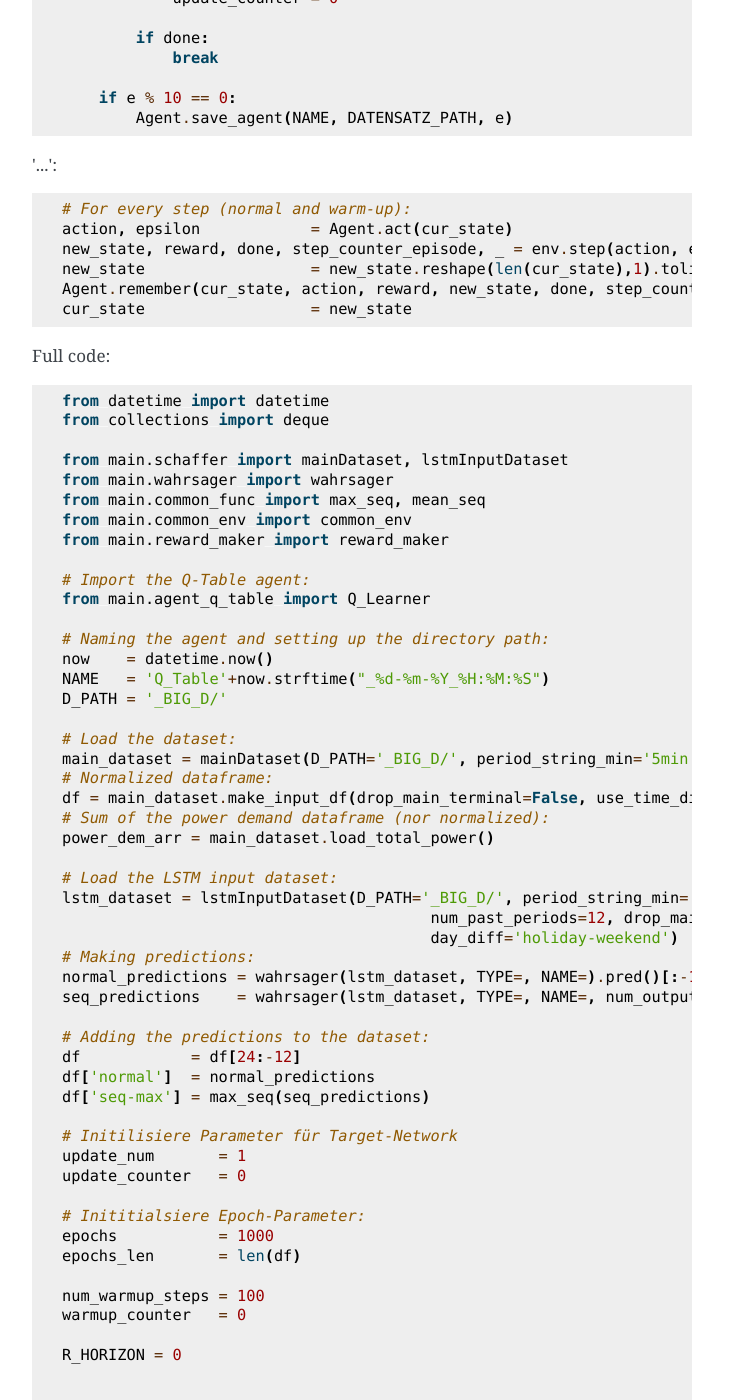
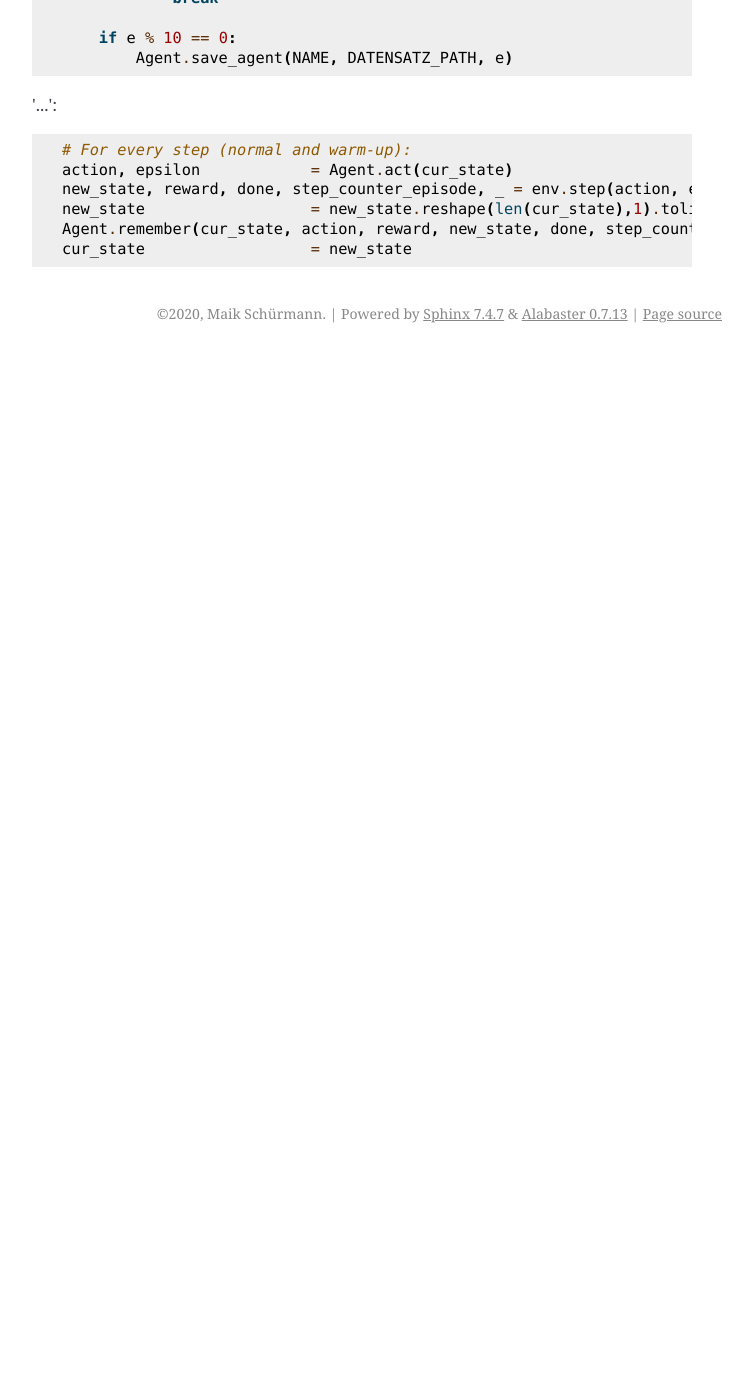
Before and after one commit to maik97/peak-shaver, a Sphinx documentation site: the page built from docs/intro/how_to.rst, in a window 1280 px wide and 1400 px high, scrolled down 3134 px. Shown: the whole window, without its empty margins (388-1140 px from the left). Built offline with Sphinx 7.4.7, drawn with Linux system fonts in a browser that asks for light colours; after the commit the page ends 3487 px from its top, so only the background shows below that; some of the changed text lies outside the part shown.

Commit message:
docs update

```diff
--- a/docs/intro/how_to.rst
+++ b/docs/intro/how_to.rst
@@ -33,7 +33,7 @@
     D_PATH = '_BIG_D/'
 
     # Load the dataset:
-    main_dataset = mainDataset(D_PATH='_BIG_D/', period_string_min='5min', full_dataset=True)
+    main_dataset = mainDataset(D_PATH='_BIG_D/', period_min=5m, full_dataset=True)
     # Normalized dataframe:
     df = main_dataset.make_input_df(drop_main_terminal=False, use_time_diff=True, day_diff='holiday-weekend')
     # Sum of the power demand dataframe (nor normalized):
@@ -47,9 +47,8 @@
 .. code-block:: python
 
     # Load the LSTM input dataset:
-    lstm_dataset = lstmInputDataset(D_PATH='_BIG_D/', period_string_min='5min', full_dataset=True,
-                                            num_past_periods=12, drop_main_terminal=False, use_time_diff=True,
-                                            day_diff='holiday-weekend')
+    lstm_dataset = lstmInputDataset(main_dataset, df, num_past_periods=12)
+
     # Making predictions:
     normal_predictions = wahrsager(lstm_dataset, TYPE=, NAME=).pred()[:-12]
     seq_predictions    = wahrsager(lstm_dataset, TYPE=, NAME=, num_outputs=12).pred()
@@ -66,75 +65,73 @@
 
 .. code-block:: python
 
-    # Initilisiere Parameter für Target-Network
-    update_num       = 1
-    update_counter   = 0
-
-    # Inititialsiere Epoch-Parameter:
-    epochs           = 1000
-    epochs_len       = len(df)
-
+    # Number of warm-up steps:
     num_warmup_steps = 100
-    warmup_counter   = 0
-
-    R_HORIZON = 0
+    # Train every x number of steps:
+    update_num       = 50
+    # Number of epochs and steps:
+    epochs           = 1
 
 Setting up the ``reward_maker``:
 
 .. code-block:: python
 
     r_maker = reward_maker(
-        COST_TYPE               = 'exact_costs',     # 'yearly_costs', 'max_peak_focus'
-        R_TYPE                  = 'savings_focus',   #'costs_focus', 'savings_focus'
-        M_STRATEGY              = 'single_step',              # None, 'sum_to_terminal', 'average_to_neighbour', 'recurrent_to_Terminal'
-        R_HORIZON               = None,         # 'episode', 'single_step', integer for multi-step
-        cost_per_kwh            = 0.2255,  # in €
-        LION_Anschaffungs_Preis = 34100,   # in €
+        LOGGER                  = logger,
+        # Settings:
+        COST_TYPE               = 'exact_costs',
+        R_TYPE                  = 'savings_focus',
+        R_HORIZON               = 'single_step',
+        # Parameter to calculate costs:
+        cost_per_kwh            = 0.2255,
+        LION_Anschaffungs_Preis = 34100,
         LION_max_Ladezyklen     = 1000,
-        SMS_Anschaffungs_Preis  = 115000/3,# in €
-        SMS_max_Nutzungsjahre   = 20,      # in Jahre
-        Leistungspreis          = 102,     # in €
-        focus_peak_multiplier   = 4        # multiplier for max_peak costs
-        )
+        SMS_Anschaffungs_Preis  = 115000/3,
+        SMS_max_Nutzungsjahre   = 20,
+        Leistungspreis          = 102)
 
 Setting up the ``common_env``:
 
 .. code-block:: python
 
+    # Setup common_env
     env = common_env(
-        df                   = df,
-        power_dem_arr        = power_dem_arr,
-        input_list           = ['norm_total_power','max_pred_seq'],
-        DATENSATZ_PATH       = DATENSATZ_PATH,
-        NAME                 = NAME,
-        max_SMS_SoC          = 12,
-        max_LION_SoC         = 54,
-        PERIODEN_DAUER       = 5,
-        ACTION_TYPE          = 'discrete',
-        num_discrete_obs     = 21,
-        num_discrete_actions = 22,
-        #action_space         = spaces.Discrete(22), # A ∈ [0,1]
-        #observation_space    = spaces.Box(low=0, high=21, shape=(4,1), dtype=np.float16),
-        reward_maker         = r_maker)
+        reward_maker   = r_maker,
+        df             = df,
+        power_dem_df   = power_dem_df,
+        # Datset Inputs for the states:
+        input_list     = ['norm_total_power','normal','seq_max'],
+        # Batters stats:
+        max_SMS_SoC    = 12/3,
+        max_LION_SoC   = 54,
+        # Period length in minutes:
+        PERIODEN_DAUER = period_min,
+        # DQN inputs can be conti and must be discrete:
+        ACTION_TYPE    = 'discrete',
+        OBS_TYPE       = 'contin',
+        # Set number of discrete values:
+        discrete_space = 22,
+        # Size of validation data:
+        val_split      = 0.1)
 
 Setting up the ``agent_q_table``:
 
 .. code-block:: python
 
-    Agent = Q_Learner(
+    # Setup Agent:
+    agent = DQN(
         env            = env,
-        #memory         = deque(maxlen=(update_num)),
-        memory         = deque(maxlen=(R_HORIZON+update_num)),
-
+        memory_len     = update_num,
+        # Training parameter:
         gamma          = 0.85,
         epsilon        = 0.8,
         epsilon_min    = 0.1,
         epsilon_decay  = 0.999996,
         lr             = 0.5,
         tau            = 0.125,
-
-        Q_table        = np.zeros((22,22,22,22,22)), # jede Dimension jeweils ∈ [0,0.05,...,1]
-        )
+        activation     = 'relu',
+        loss           = 'mean_squared_error',
+        hidden_size    = 518)
 
 Iterating through epochs:
 
@@ -176,141 +173,3 @@
     new_state                  = new_state.reshape(len(cur_state),1).tolist()
     Agent.remember(cur_state, action, reward, new_state, done, step_counter_episode)
     cur_state                  = new_state
-
-
-
-Full code:
-
-.. code-block:: python
-
-    from datetime import datetime
-    from collections import deque
-
-    from main.schaffer import mainDataset, lstmInputDataset
-    from main.wahrsager import wahrsager
-    from main.common_func import max_seq, mean_seq
-    from main.common_env import common_env
-    from main.reward_maker import reward_maker
-
-    # Import the Q-Table agent:
-    from main.agent_q_table import Q_Learner
-
-    # Naming the agent and setting up the directory path:
-    now    = datetime.now()
-    NAME   = 'Q_Table'+now.strftime("_%d-%m-%Y_%H:%M:%S")
-    D_PATH = '_BIG_D/'
-
-    # Load the dataset:
-    main_dataset = mainDataset(D_PATH='_BIG_D/', period_string_min='5min', full_dataset=True)
-    # Normalized dataframe:
-    df = main_dataset.make_input_df(drop_main_terminal=False, use_time_diff=True, day_diff='holiday-weekend')
-    # Sum of the power demand dataframe (nor normalized):
-    power_dem_arr = main_dataset.load_total_power()
-
-    # Load the LSTM input dataset:
-    lstm_dataset = lstmInputDataset(D_PATH='_BIG_D/', period_string_min='5min', full_dataset=True,
-                                            num_past_periods=12, drop_main_terminal=False, use_time_diff=True,
-                                            day_diff='holiday-weekend')
-    # Making predictions:
-    normal_predictions = wahrsager(lstm_dataset, TYPE=, NAME=).pred()[:-12]
-    seq_predictions    = wahrsager(lstm_dataset, TYPE=, NAME=, num_outputs=12).pred()
-
-    # Adding the predictions to the dataset:
-    df            = df[24:-12]
-    df['normal']  = normal_predictions
-    df['seq-max'] = max_seq(seq_predictions)
-
-    # Initilisiere Parameter für Target-Network
-    update_num       = 1
-    update_counter   = 0
-
-    # Inititialsiere Epoch-Parameter:
-    epochs           = 1000
-    epochs_len       = len(df)
-
-    num_warmup_steps = 100
-    warmup_counter   = 0
-
-    R_HORIZON = 0
-
-
-    r_maker = reward_maker(
-        COST_TYPE               = 'exact_costs',     # 'yearly_costs', 'max_peak_focus'
-        R_TYPE                  = 'savings_focus',   #'costs_focus', 'savings_focus'
-        M_STRATEGY              = 'single_step',              # None, 'sum_to_terminal', 'average_to_neighbour', 'recurrent_to_Terminal'
-        R_HORIZON               = None,         # 'episode', 'single_step', integer for multi-step
-        cost_per_kwh            = 0.2255,  # in €
-        LION_Anschaffungs_Preis = 34100,   # in €
-        LION_max_Ladezyklen     = 1000,
-        SMS_Anschaffungs_Preis  = 115000/3,# in €
-        SMS_max_Nutzungsjahre   = 20,      # in Jahre
-        Leistungspreis          = 102,     # in €
-        focus_peak_multiplier   = 4        # multiplier for max_peak costs
-        )
-
-
-    env = common_env(
-        df                   = df,
-        power_dem_arr        = power_dem_arr,
-        input_list           = ['norm_total_power','max_pred_seq'],
-        DATENSATZ_PATH       = DATENSATZ_PATH,
-        NAME                 = NAME,
-        max_SMS_SoC          = 12,
-        max_LION_SoC         = 54,
-        PERIODEN_DAUER       = 5,
-        ACTION_TYPE          = 'discrete',
-        num_discrete_obs     = 21,
-        num_discrete_actions = 22,
-        #action_space         = spaces.Discrete(22), # A ∈ [0,1]
-        #observation_space    = spaces.Box(low=0, high=21, shape=(4,1), dtype=np.float16),
-        reward_maker         = r_maker)
-
-    Agent = Q_Learner(
-        env            = env,
-        #memory         = deque(maxlen=(update_num)),
-        memory         = deque(maxlen=(R_HORIZON+update_num)),
-
-        gamma          = 0.85,
-        epsilon        = 0.8,
-        epsilon_min    = 0.1,
-        epsilon_decay  = 0.999996,
-        lr             = 0.5,
-        tau            = 0.125,
-
-        Q_table        = np.zeros((22,22,22,22,22)), # jede Dimension jeweils ∈ [0,0.05,...,1]
-        )
-
-    for e in range(epochs):
-        cur_state = env.reset()
-
-        while warmup_counter < num_warmup_steps:
-            action, epsilon            = Agent.act(cur_state)
-            new_state, reward, done, step_counter_episode, _ = env.step(action, epsilon)
-            new_state                  = new_state.reshape(len(cur_state),1).tolist()
-            Agent.remember(cur_state, action, reward, new_state, done, step_counter_episode)
-            cur_state                  = new_state
-
-            warmup_counter += 1
-
-        for s in range(epochs_len):
-            action, epsilon            = Agent.act(cur_state)
-            new_state, reward, done, step_counter_episode, _ = env.step(action, epsilon)
-            new_state                  = new_state.reshape(len(cur_state),1).tolist()
-            Agent.remember(cur_state, action, reward, new_state, done, step_counter_episode)
-            cur_state                  = new_state
-
-            if done == False:
-            index_len = update_num
-            else:
-                index_len = update_num + R_HORIZON
-
-            update_counter += 1
-            if update_counter == update_num or done == True:
-                Agent.replay(index_len)
-                update_counter = 0
-
-            if done:
-                break
-
-        if e % 10 == 0:
-            Agent.save_agent(NAME, DATENSATZ_PATH, e)
```
Also changed, not shown: docs/intro/getting_started.rst (+3 -5 lines).
